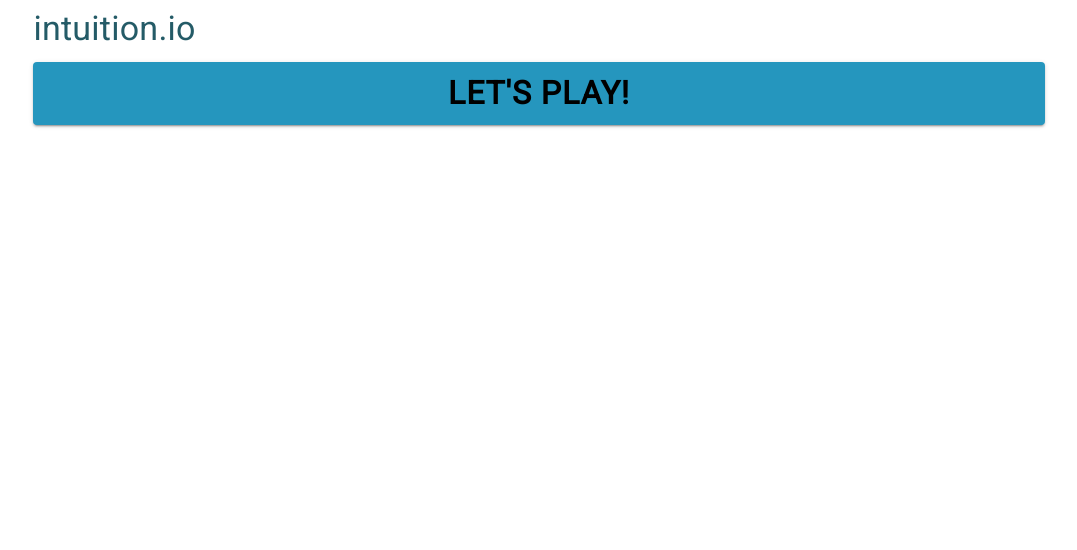
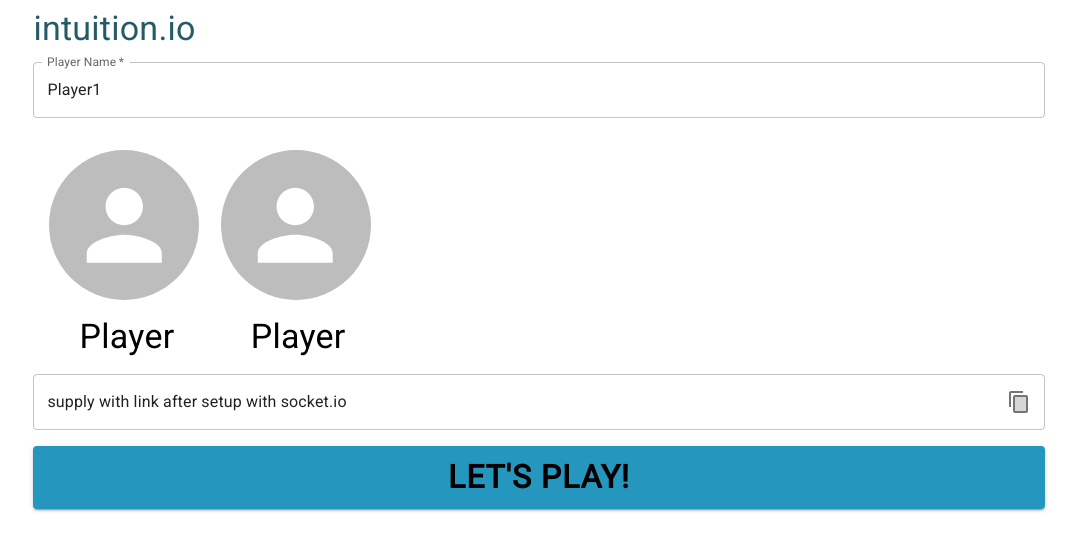
Before and after one commit to KimSamsCarmona/intuition, a React (Create React App) app: page / in a window 1280 px wide. Shown: the top 550 px of the page, without its empty margins (101-1178 px from the left). Built offline with nearby package versions, Linux system fonts and the light colour scheme.

Commit message:
home component & yarn add @mui/icons-material

```diff
--- a/package.json
+++ b/package.json
@@ -6,6 +6,7 @@
     "@emotion/react": "^11.9.0",
     "@emotion/styled": "^11.8.1",
     "@fontsource/roboto": "^4.5.5",
+    "@mui/icons-material": "^5.6.2",
     "@mui/material": "^5.6.4",
     "@testing-library/jest-dom": "^5.14.1",
     "@testing-library/react": "^13.0.0",
--- a/src/Components/HomeComponent.js
+++ b/src/Components/HomeComponent.js
@@ -1,18 +1,56 @@
 import React from 'react';
-import { Avatar, Box, Button, Card, Grid, Typography } from '@mui/material';
+import { Avatar, Box, Button,  Grid, InputAdornment,OutlinedInput, Stack, TextField, Typography } from '@mui/material';
+import ContentCopyTwoToneIcon from '@mui/icons-material/ContentCopyTwoTone';
 import { useNavigate } from 'react-router-dom';
 
 export const HomeComponent = () => {
 
   const navigate = useNavigate();
 
-  //to play again with same player
+  //to start game
   const letsPlay = () => {
-    navigate ('/new-game');
+    navigate('/new-game');
   }
   return (
+    <Box
+      component='form'
+      noValidate
+      autoComplete='off'
+      alignContent='center'
+      textAlign='center'
+    >
+      <Stack spacing={2}>
+        <TextField
+          required
+          fullWidth
+          id='outlined-required'
+          label='Player Name'
+          defaultValue='Player1'
+        />
+        <Grid container spacing={2}>
+          <Grid item xs={2}>
+            <Avatar sx={{ width: 150, height: 150 }}></Avatar>
+          </Grid>
+          <Grid item xs={2}>
+            <Avatar sx={{ width: 150, height: 150 }}></Avatar>
+          </Grid>
+          <Grid item xs={8} />
+          <Grid item xs={2}>
+            <Typography variant='h4' textAlign='center'>Player</Typography>
+          </Grid>
+          <Grid item xs={2}>
+            <Typography variant='h4' textAlign='center'>Player</Typography>
+          </Grid>
+          <Grid item xs={8} />
+        </Grid>
+        <OutlinedInput
+            id="outlined-adornment-weight"
+            // value={values.weight}
+            defaultValue='supply with link after setup with socket.io'
+            endAdornment={<InputAdornment position="end"><ContentCopyTwoToneIcon/></InputAdornment>}
+          />
         <Button
-            fullwidth = 'true'
+          fullwidth='true'
           size='large'
           variant='contained'
           style={{
@@ -27,5 +65,7 @@ export const HomeComponent = () => {
         >
           Let's Play!
         </Button>
+      </Stack>
+    </Box>
   );
 }
```
Also changed, not shown: 1 other file (tests, documents, lock files or other folders). Lines whose indentation alone changed are shown as unchanged.
